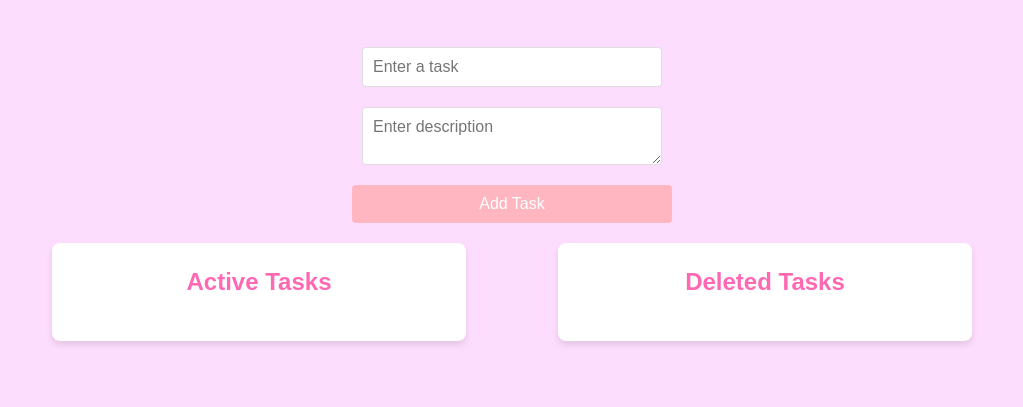
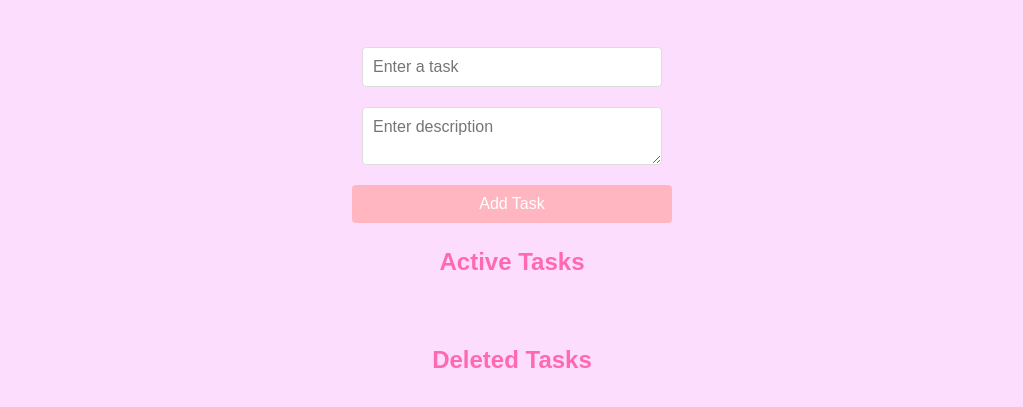
Before and after one commit to tahiagodhuli/my-todo-app, a plain HTML site: page index.html in a window 1280 px wide. Shown: the part 191-598 px from the top of the page, without its empty margins (128-1151 px from the left). Drawn offline with Linux system fonts and the light colour scheme.

Commit message:
Update index.html (update)

```diff
--- a/index.html
+++ b/index.html
@@ -19,19 +19,11 @@
                 <button id="add-task-btn">Add Task</button>
             </div>
 
-            <div class="tasks-container">
-                <!-- Active Tasks Section -->
-                <div class="tasks-box" id="active-tasks-box">
-                    <h2>Active Tasks</h2>
-                    <ul id="todo-list" class="todo-list"></ul>
-                </div>
+            <h2>Active Tasks</h2>
+            <ul id="todo-list" class="todo-list"></ul>
 
-                <!-- Deleted Tasks Section -->
-                <div class="tasks-box" id="deleted-tasks-box">
-                    <h2>Deleted Tasks</h2>
-                    <ul id="deleted-list" class="todo-list"></ul>
-                </div>
-            </div>
+            <h2>Deleted Tasks</h2>
+            <ul id="deleted-list" class="todo-list"></ul>
         </section>
     </div>
 
```
